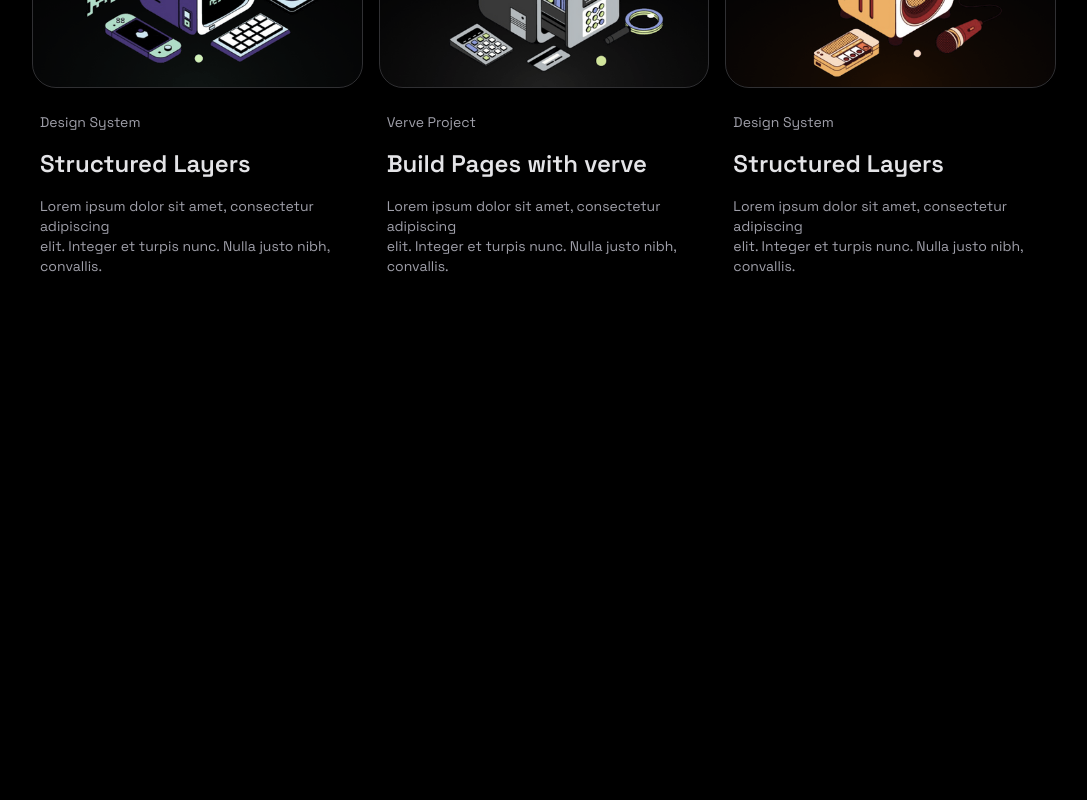
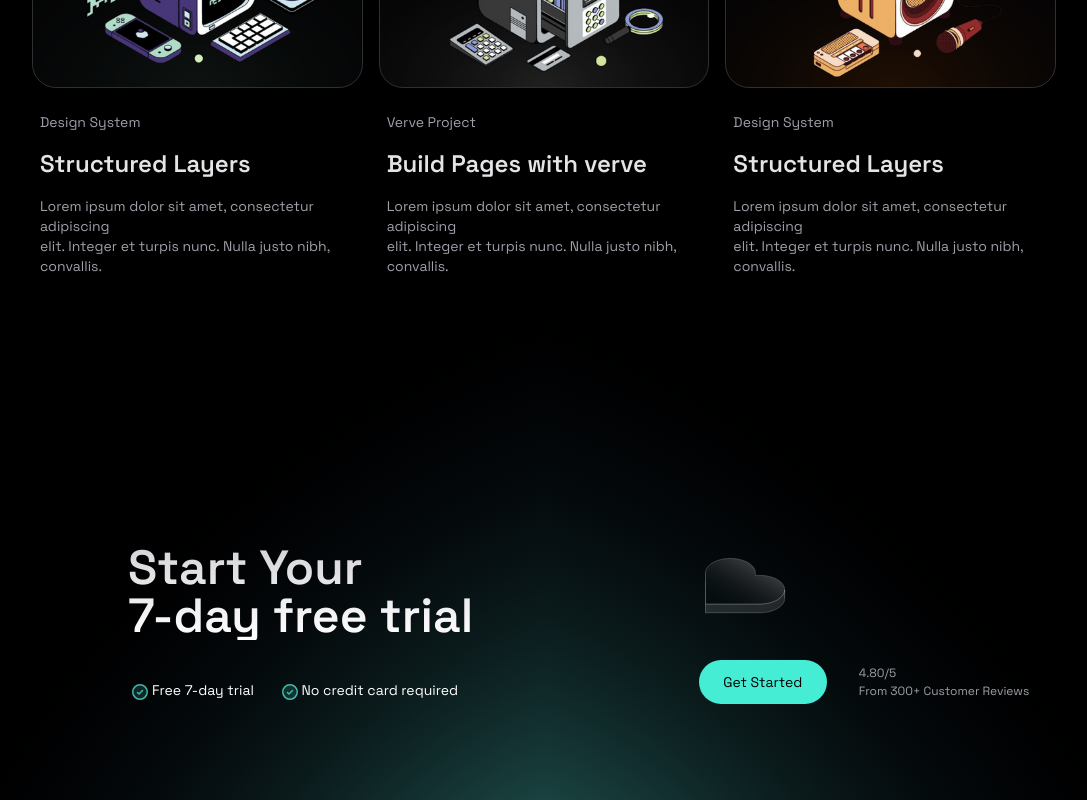
Before and after one commit to ItsImran10140/verve, a Next.js app: page / in a window 1280 px wide. Shown: the part 5563-6363 px from the top of the page, without its empty margins (96-1183 px from the left). Before the commit the page ends 5863 px from the top, so only its background shows below. Built offline with nearby package versions, Linux system fonts and the light colour scheme.

Commit message:
ADD:Added The Call to Action Section

```diff
--- /dev/null
+++ b/app/components/Sixth_Section/Background.tsx
@@ -0,0 +1,57 @@
+/* eslint-disable @next/next/no-img-element */
+import React from "react";
+
+const Background = () => {
+  return (
+    <div className="w-full h-[500px] overflow-hidden relative">
+      <div className="z-30  h-full w-[50%] flex flex-col absolute text-white top-0 justify-end pl-56 pb-24">
+        <div>
+          <p className="relative text-start text-5xl font-semibold mt-8 bg-gradient-to-b from-zinc-300  to-white bg-clip-text text-transparent">
+            Start Your
+            <br /> 7-day free trial
+          </p>
+        </div>
+        <div className="flex w-[330px] justify-between mt-10">
+          <div className="flex">
+            <span>
+              <img src="/Checklist Icon.svg" alt="Icon" />
+            </span>
+            <span className="text-sm">Free 7-day trial</span>
+          </div>
+          <div className="flex">
+            <span>
+              <img src="/Checklist Icon.svg" alt="Icon" />
+            </span>
+            <span className="text-sm">No credit card required</span>
+          </div>
+        </div>
+      </div>
+      <div className="z-30  h-full w-[50%] flex flex-col absolute text-white top-0 right-0 justify-end  pb-24">
+        <div className=" w-[400px] mx-auto flex items-center justify-start">
+          <img src="/CTA Icon.svg" alt="CTA Icon" className="pl-10 pb-8" />
+        </div>
+        <div className=" w-[400px] mx-auto flex items-center justify-center">
+          <div className=" flex items-center ]">
+            {/* <PrimaryButton label="Get Started" /> */}
+            <button className="text-black bg-teal-300 rounded-full px-2 py-3 text-sm w-32 mx-auto  relative cursor-pointer">
+              Get Started
+            </button>
+          </div>
+          <div className="flex  ml-8">
+            <div className="text-[12px] text-zinc-400">
+              <p>4.80/5</p>
+              <p>From 300+ Customer Reviews</p>
+            </div>
+          </div>
+        </div>
+      </div>
+      <img
+        src="/Hero BG.svg"
+        alt="Hero BG Light"
+        className="transform scale-y-[-1]"
+      />
+    </div>
+  );
+};
+
+export default Background;
--- /dev/null
+++ b/app/components/Sixth_Section/Sixth_Section.tsx
@@ -0,0 +1,11 @@
+import Background from "./Background";
+
+const Sixth_Section = () => {
+  return (
+    <div>
+      <Background />
+    </div>
+  );
+};
+
+export default Sixth_Section;
--- a/app/page.tsx
+++ b/app/page.tsx
@@ -4,6 +4,7 @@ import Section_Second from "./components/Section_2/Seaction_Header/Section_Secon
 import Third_Section from "./components/Third_Section/Third_Section";
 import Forth_Section from "./components/Forth_Section/Forth_Section";
 import FifthSection from "./components/Fifth-Section/FifthSection";
+import Sixth_Section from "./components/Sixth_Section/Sixth_Section";
 
 export default function Home() {
   return (
@@ -15,6 +16,7 @@ export default function Home() {
         <Third_Section />
         <Forth_Section />
         <FifthSection />
+        <Sixth_Section />
       </main>
     </>
   );
```
Also changed, not shown: 1 other file (tests, documents, lock files or other folders).
